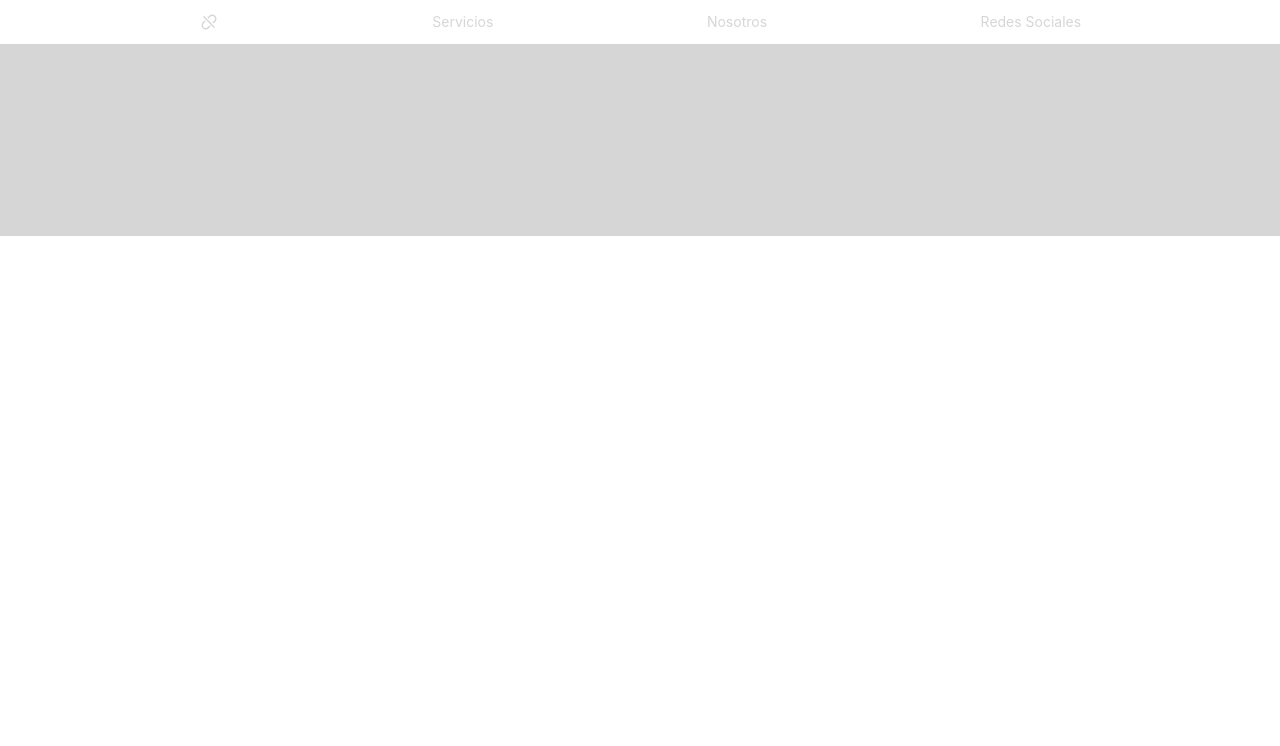
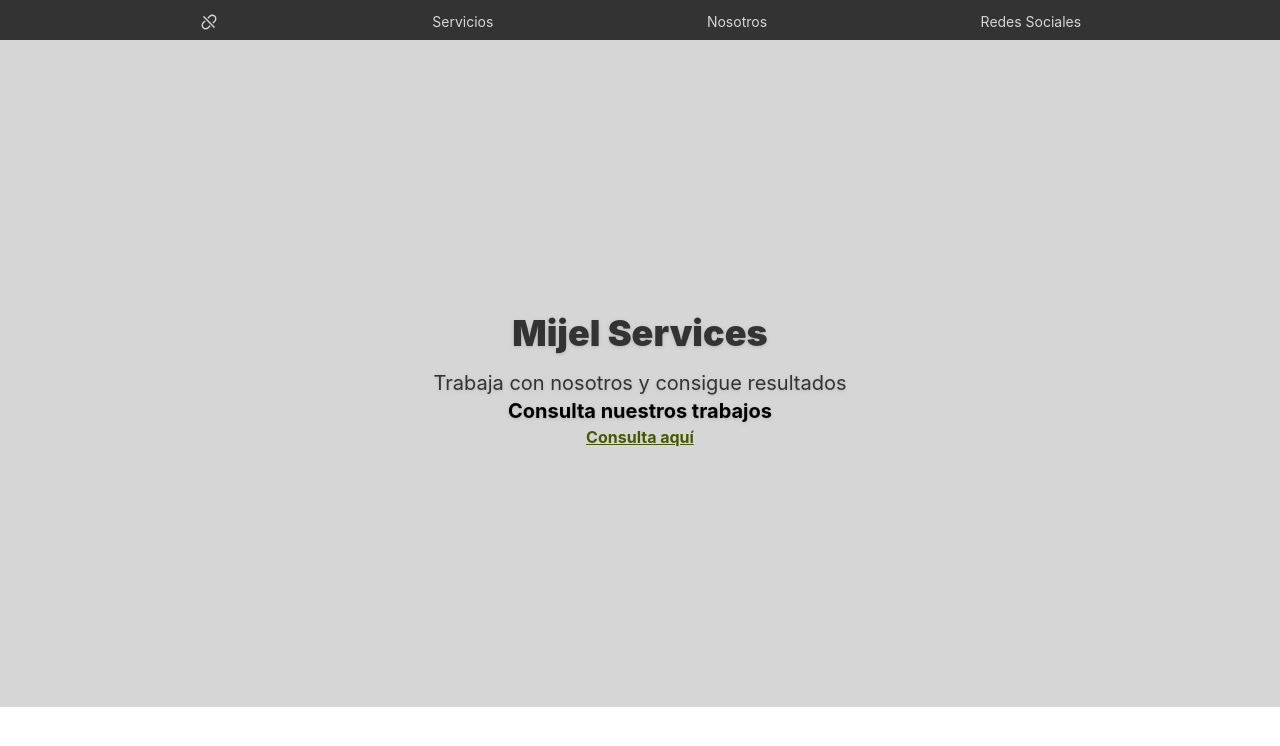
Before and after one commit to mijel861999/mijel-services, a Next.js app: page / in a window 1280 px wide. Shown: the top 746 px of the page. Built offline with nearby package versions, Linux system fonts and the light colour scheme.

Commit message:
Agregando Main Section

```diff
--- /dev/null
+++ b/components/banner.js
@@ -0,0 +1,17 @@
+import React from 'react'
+import Image from 'next/image'
+
+const Banner = () => {
+  return (
+    <section className='w-full h-full flex justify-center items-center p-10'>
+      <div className='text-center'>
+        <h1 className='text-4xl text-black font-black my-4 drop-shadow'>Mijel Services</h1>
+        <h2 className='text-xl text-black drop-shadow'>Trabaja con nosotros y consigue resultados</h2>
+        <h3 className='text-xl text-grey font-bold drop-shadow'>Consulta nuestros trabajos</h3>
+        <a className='text-green underline font-bold' href='/'>Consulta aquí</a>
+      </div>
+    </section>
+  )
+}
+
+export default Banner
--- a/components/navbar.js
+++ b/components/navbar.js
@@ -21,7 +21,7 @@ const NavbarOptions = () => (
 
 const NavbarOptionsPhones = ({ setIsOpen, isOpen }) => (
   <ul className='tablet:hidden phone:flex-row justify-around pt-1 text-white text-sm'>
-    <div className='border border-white rounded-full w-6 h-6 flex justify-center items-center'>
+    <div className='border border-white rounded-full w-6 h-6 flex justify-center items-center mb-3'>
       <button onClick={() => setIsOpen(!isOpen)}>x</button>
     </div>
     <li className='my-1'>
@@ -78,7 +78,7 @@ const Navbar = () => {
     <>
       {
         !isOpen ? (
-          <nav className='fixed p-3 w-full h-15 flex-auto'>
+          <nav className='fixed p-3 w-full h-15 flex-auto bg-black'>
             <NavbarOptions />
             <HamburguerOptions
               setIsOpen={setIsOpen}
--- a/pages/index.js
+++ b/pages/index.js
@@ -2,6 +2,7 @@ import Head from 'next/head'
 import Image from 'next/image'
 import styles from '../styles/Home.module.css'
 import Navbar from '../components/navbar'
+import Banner from '../components/banner'
 
 export default function Home() {
   return (
@@ -12,8 +13,8 @@ export default function Home() {
         <link rel="icon" href="/favicon.ico" />
       </Head>
       <Navbar />
-      <main className='absolute bg-white h-48 w-full top-11 z-40'>
-
+      <main className='absolute bg-white h-5/6 w-full top-10 z-40'>
+        <Banner />
       </main>
     </div>
   )
--- a/tailwind.config.js
+++ b/tailwind.config.js
@@ -13,7 +13,8 @@ module.exports = {
     },
     colors: {
       'black': '#333',
-      'white': '#d6d6d6'
+      'white': '#d6d6d6',
+      'green': '#465902'
     },
     extend: {
       spacing: {
```
Also changed, not shown: public/images/perfil.png (added).
